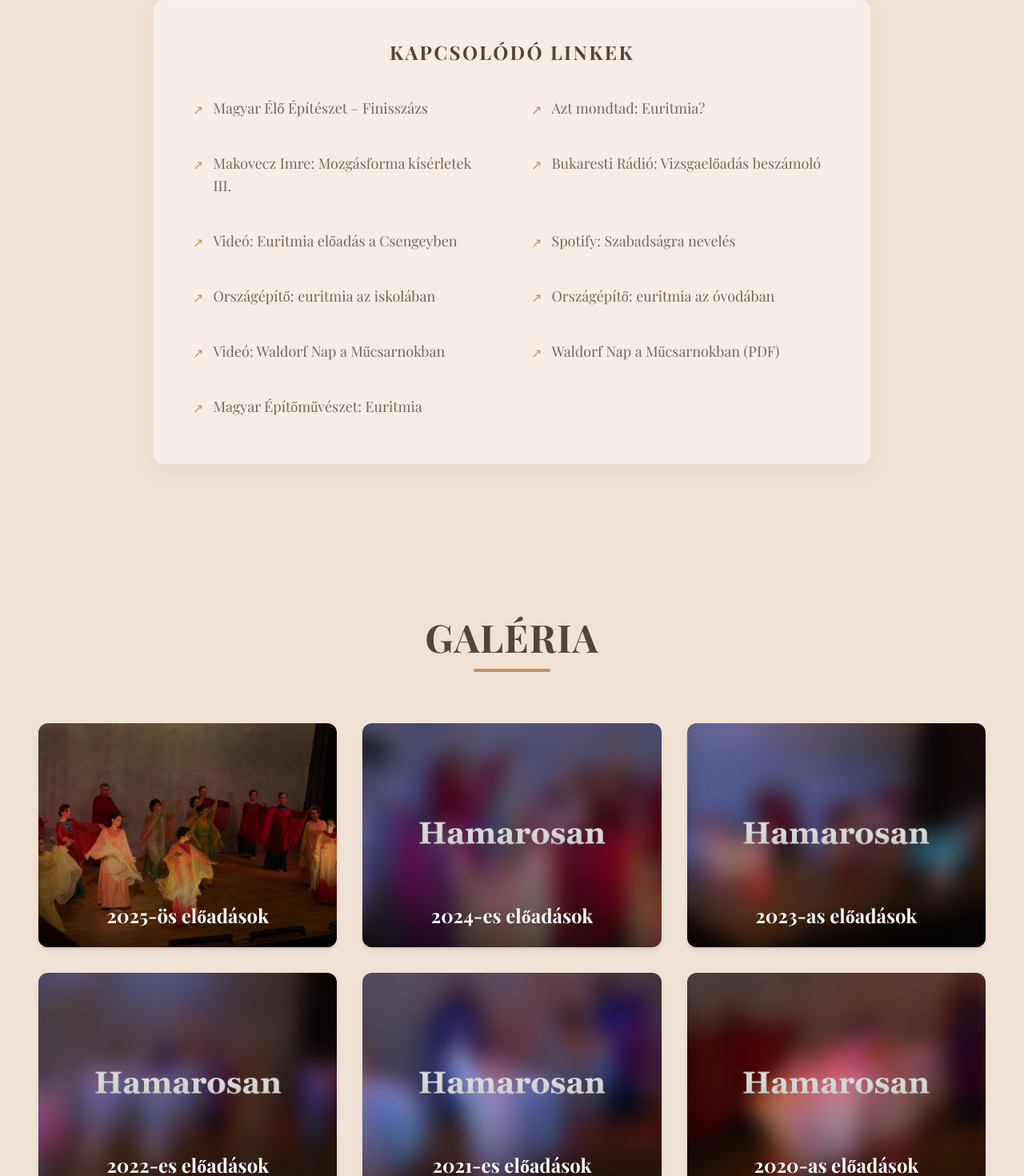
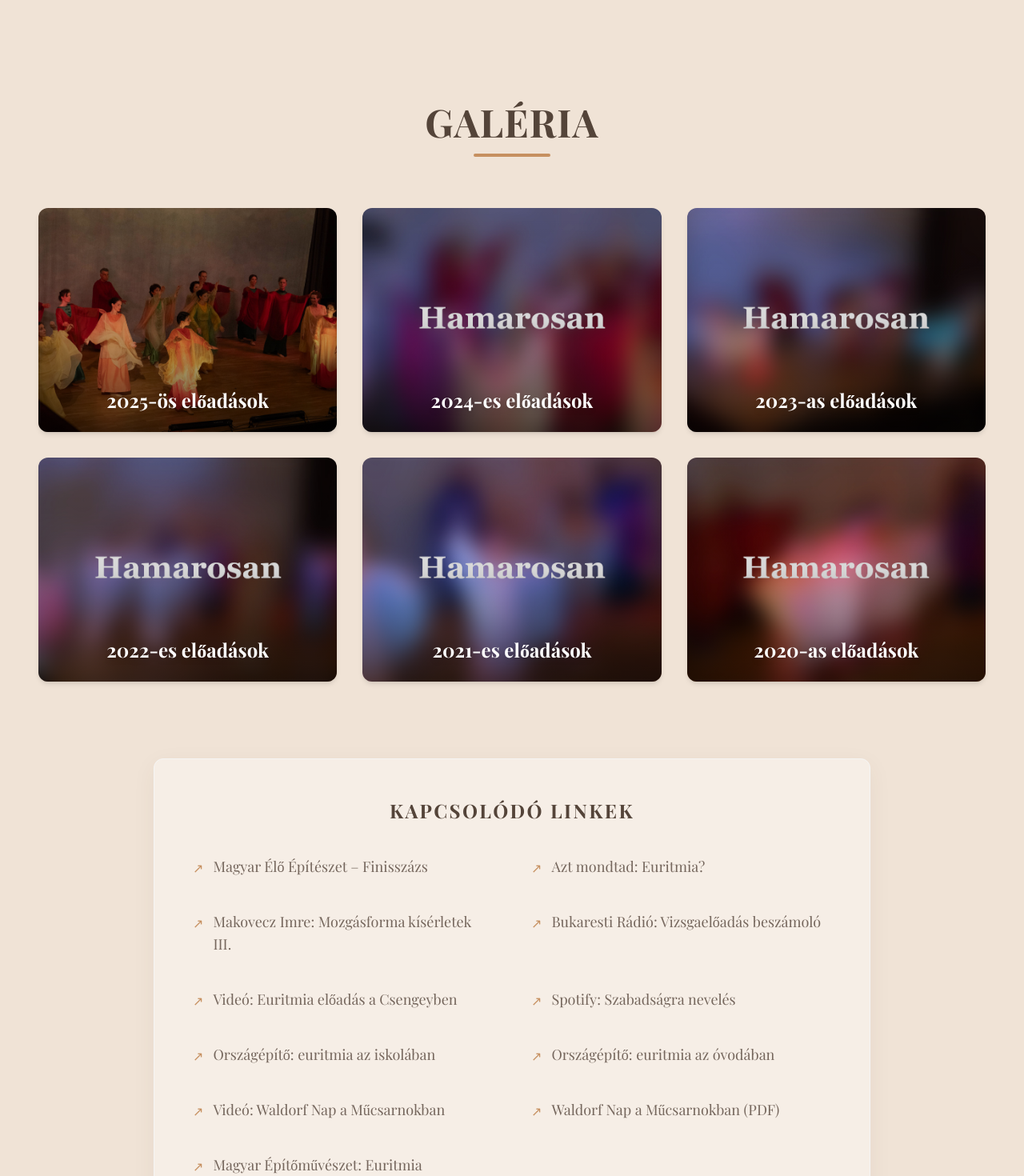
Before and after one commit to Ketyerix/EuritmiaHon, a React (Vite) app: page / in a window 1280 px wide. Shown: the part 1972-3442 px from the top of the page at 80% size. Built offline with nearby package versions, Linux system fonts and the light colour scheme; a web font is replaced by a local one.

Commit message:
galeria es linkek csere

```diff
--- a/components/Articles.tsx
+++ b/components/Articles.tsx
@@ -1,6 +1,6 @@
 import React, { useState, useEffect } from 'react';
 import { createPortal } from 'react-dom';
-import { HOME_ARTICLES, EXTERNAL_LINKS } from '../constants';
+import { HOME_ARTICLES } from '../constants';
 import { X } from 'lucide-react';
 import { motion, AnimatePresence } from 'framer-motion';
 
@@ -89,30 +89,7 @@ const Articles: React.FC = () => {
           })}
         </div>
 
-        {/* Links Section */}
-        <div className="mt-16 max-w-4xl mx-auto">
-          <div className="bg-white/40 backdrop-blur-sm border border-stone-100 rounded-xl p-8 md:p-12 shadow-soft">
-            <h3 className="font-serif text-2xl font-bold text-charcoal mb-8 text-center uppercase tracking-widest">
-              Kapcsolódó Linkek
-            </h3>
-            <div className="grid grid-cols-1 md:grid-cols-2 gap-x-12 gap-y-6">
-              {EXTERNAL_LINKS.map((link, idx) => (
-                <a
-                  key={idx}
-                  href={link.url}
-                  target="_blank"
-                  rel="noopener noreferrer"
-                  className="group flex items-start gap-3 transition-colors hover:bg-white/40 p-2 rounded-lg -mx-2"
-                >
-                  <span className="text-earth mt-1">↗</span>
-                  <span className="font-serif text-lg text-charcoal/80 group-hover:text-earth transition-colors border-b border-transparent group-hover:border-earth/30">
-                    {link.title}
-                  </span>
-                </a>
-              ))}
-            </div>
-          </div>
-        </div>
+
 
         {/* Full Screen Modal Portal */}
         {createPortal(
--- a/components/Gallery.tsx
+++ b/components/Gallery.tsx
@@ -1,7 +1,7 @@
 import React, { useState, useRef, useEffect } from 'react';
 import { createPortal } from 'react-dom';
 import { motion, AnimatePresence } from 'framer-motion';
-import { GALLERY_YEARS } from '../constants';
+import { GALLERY_YEARS, EXTERNAL_LINKS } from '../constants';
 import { ArrowLeft, ChevronLeft, ChevronRight, X } from 'lucide-react';
 
 // Standardized smooth transition - Slower and more relaxed
@@ -179,6 +179,37 @@ const Gallery: React.FC = () => {
               </motion.div>
             )}
           </AnimatePresence>
+
+          {!activeId && (
+            <motion.div
+              initial={{ opacity: 0, y: 10 }}
+              animate={{ opacity: 1, y: 0 }}
+              transition={{ delay: 0.2, ...TRANSITION }}
+              className="mt-24 max-w-4xl mx-auto"
+            >
+              <div className="bg-white/40 backdrop-blur-sm border border-stone-100 rounded-xl p-8 md:p-12 shadow-soft">
+                <h3 className="font-serif text-2xl font-bold text-charcoal mb-8 text-center uppercase tracking-widest">
+                  Kapcsolódó Linkek
+                </h3>
+                <div className="grid grid-cols-1 md:grid-cols-2 gap-x-12 gap-y-6">
+                  {EXTERNAL_LINKS.map((link, idx) => (
+                    <a
+                      key={idx}
+                      href={link.url}
+                      target="_blank"
+                      rel="noopener noreferrer"
+                      className="group flex items-start gap-3 transition-colors hover:bg-white/40 p-2 rounded-lg -mx-2"
+                    >
+                      <span className="text-earth mt-1">↗</span>
+                      <span className="font-serif text-lg text-charcoal/80 group-hover:text-earth transition-colors border-b border-transparent group-hover:border-earth/30">
+                        {link.title}
+                      </span>
+                    </a>
+                  ))}
+                </div>
+              </div>
+            </motion.div>
+          )}
         </div>
       </section>
 
--- a/constants.tsx
+++ b/constants.tsx
@@ -396,4 +396,5 @@ export const GALLERY_YEARS: GalleryYear[] = [
       '/gallery/Hamarosan5.jpg',
     ]
   }
+
 ];
```
